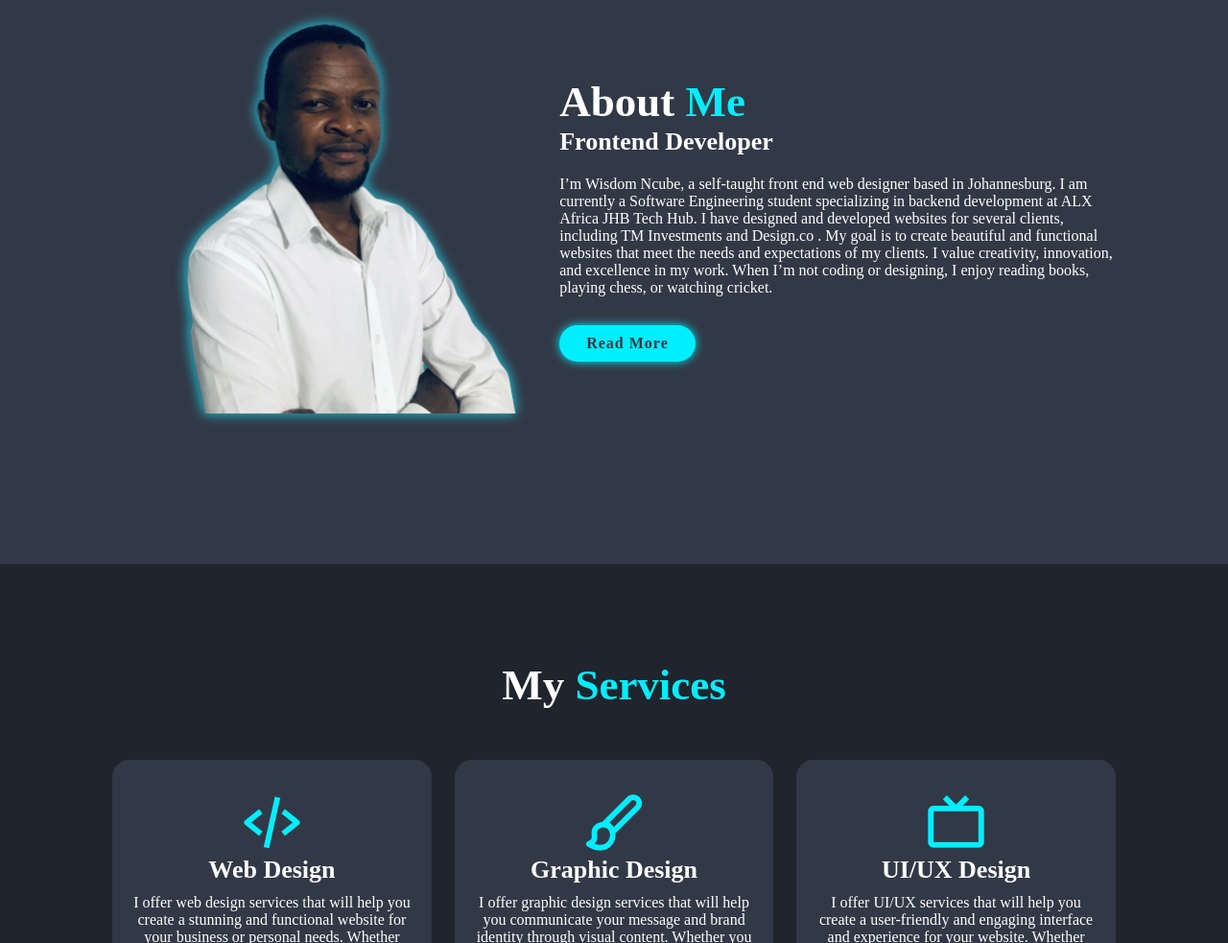
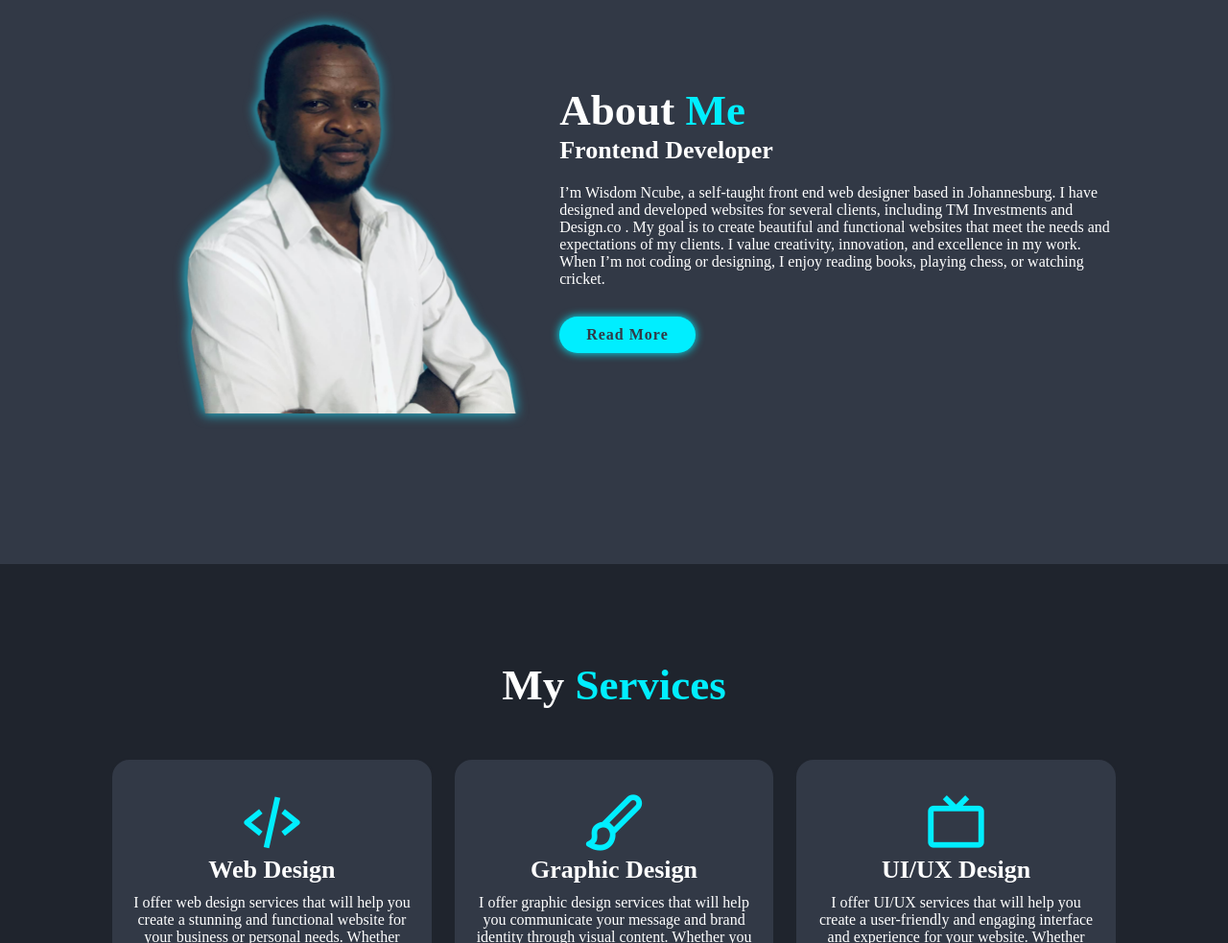
Before and after one commit to wisdomncube/designdose2, a plain HTML site: page index.html in a window 1280 px wide. Shown: the part 1012-1995 px from the top of the page at 96% size. Drawn offline with nearby package versions, Linux system fonts and the light colour scheme.

Commit message:
Update index.html

```diff
--- a/index.html
+++ b/index.html
@@ -60,7 +60,7 @@
 <div class="about-content">
     <h2 class="heading">About <span>Me</span></h2>
     <h3>Frontend Developer</h3>
-    <p>I’m Wisdom Ncube, a self-taught front end web designer based in Johannesburg. I am currently a Software Engineering student specializing in backend development at ALX Africa JHB Tech Hub. I have designed and developed websites for several clients, including TM Investments and Design.co . My goal is to create beautiful and functional websites that meet the needs and expectations of my clients. I value creativity, innovation, and excellence in my work. When I’m not coding or designing, I enjoy reading books, playing chess, or watching cricket.</p>
+    <p>I’m Wisdom Ncube, a self-taught front end web designer based in Johannesburg. I have designed and developed websites for several clients, including TM Investments and Design.co . My goal is to create beautiful and functional websites that meet the needs and expectations of my clients. I value creativity, innovation, and excellence in my work. When I’m not coding or designing, I enjoy reading books, playing chess, or watching cricket.</p>
 <a href="#" class="btn">Read More</a>
 </div>
 
```
